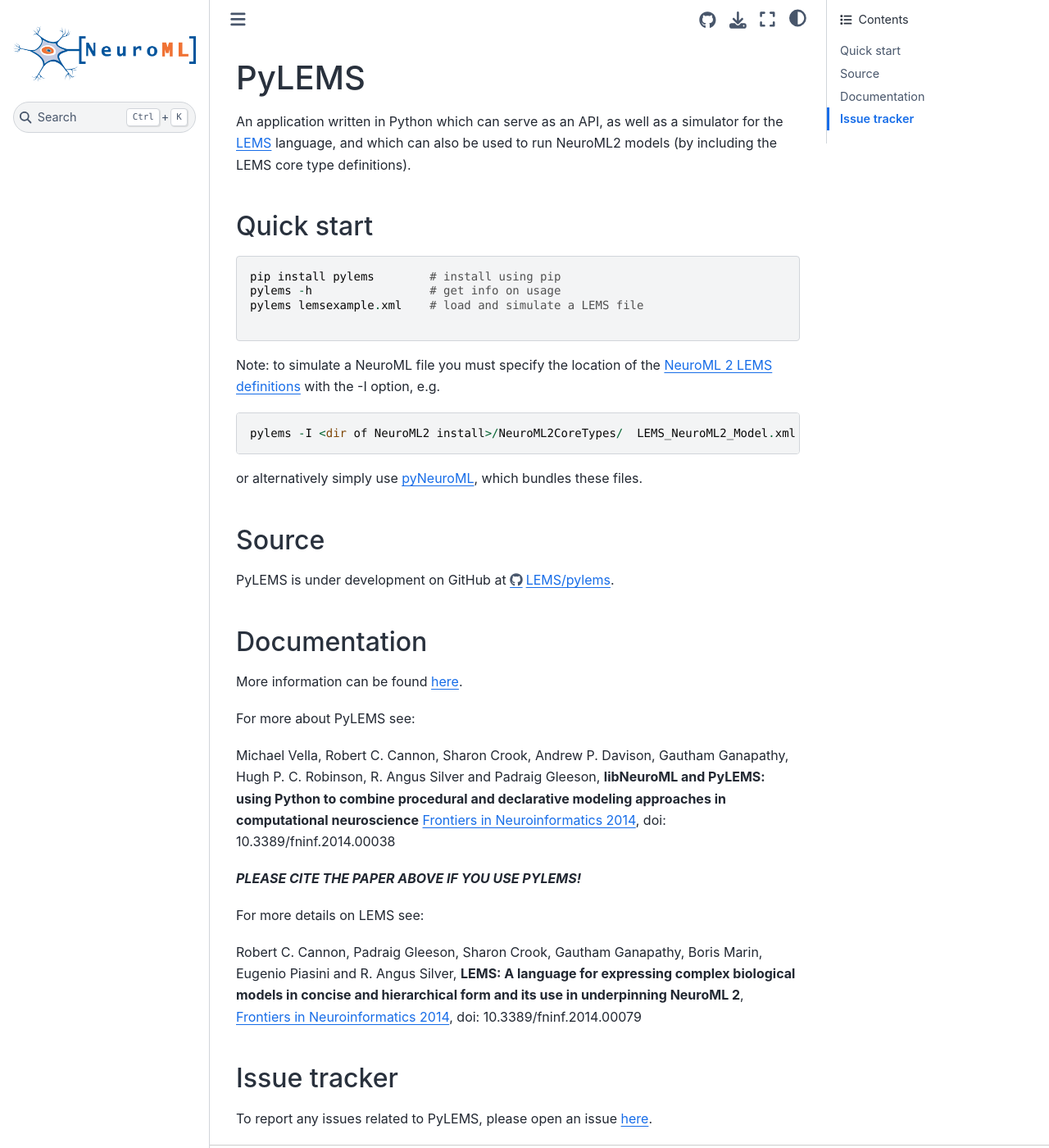
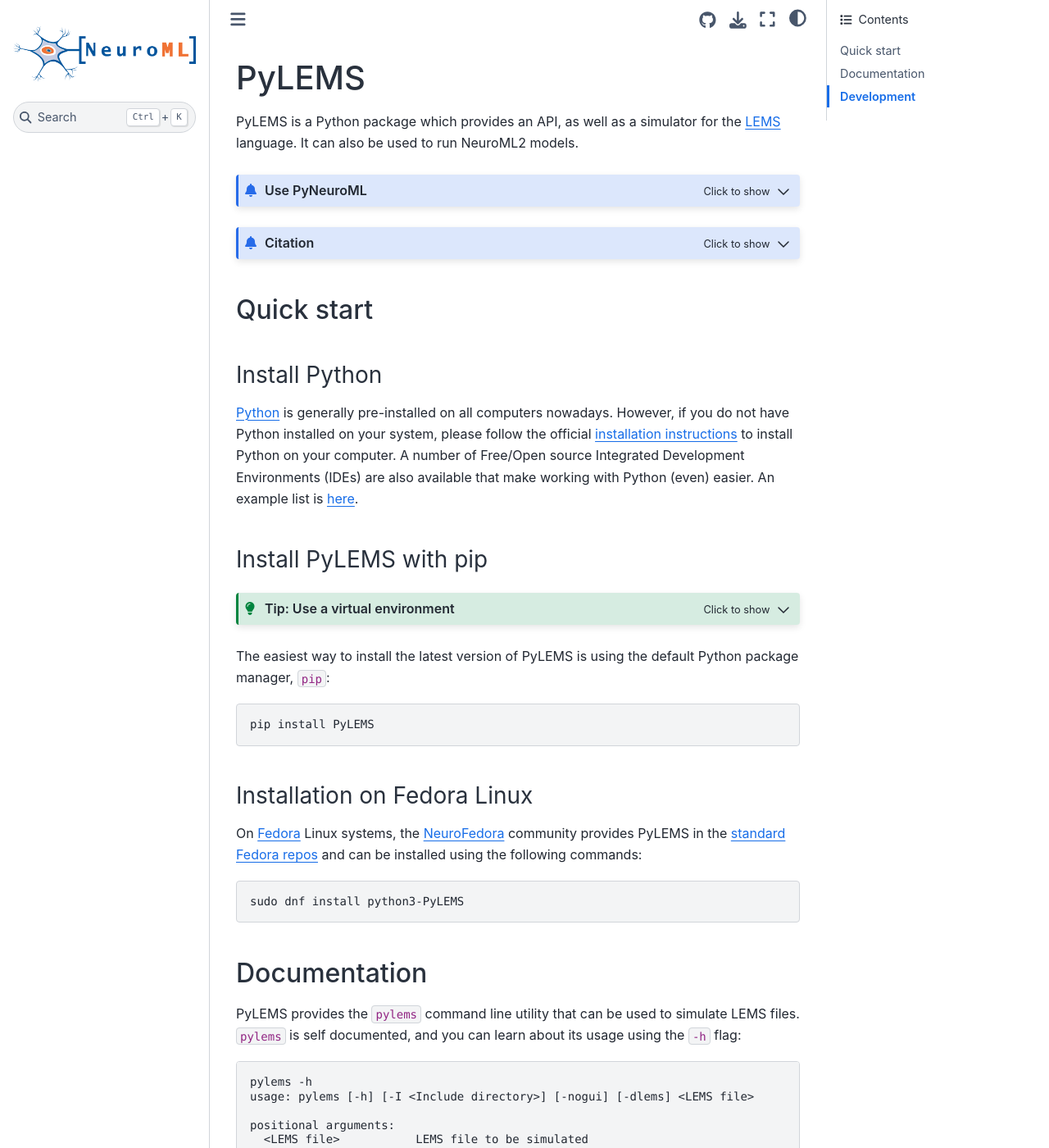
Before and after one commit to NeuroML/Documentation, a Jupyter Book: the page built from source/Userdocs/Software/PyLEMS.md, in a window 1280 px wide and 1400 px high. Shown: the whole window at 82% size. Built offline with Jupyter Book 1.0.4 settings and Sphinx 7.4.7 and the Sphinx Book theme 1.1.4, drawn with Linux system fonts in a browser that asks for light colours; pages that are not in the unit, such as notebooks, are missing from menus; cross-references to code outside the pages are shown as plain code; some of the changed text lies outside the part shown.

Commit message:
enh: tweak PyLEMS page

````diff
--- a/source/Userdocs/Software/PyLEMS.md
+++ b/source/Userdocs/Software/PyLEMS.md
@@ -1,49 +1,138 @@
 (pylems)=
 # PyLEMS
 
-An application written in Python which can serve as an API, as well as a simulator for
-the [LEMS](http://lems.github.io/LEMS) language, and which can also be used to run NeuroML2
-models (by including the LEMS core type definitions).
+PyLEMS is a Python package which provides an API, as well as a simulator for the [LEMS](http://lems.github.io/LEMS) language.
+It can also be used to run NeuroML2 models.
+```{admonition} Use PyNeuroML
+:class: dropdown
+{ref}`PyNeuroML <pyneuroml>` builds on PyLEMS and includes additional functions.
+```
 
+```{admonition} Citation
+:class: dropdown
+Please cite Vella et al. ({cite}`Vella2014`) if you use PyLEMS.
+```
 
+(pylems:quickstart)=
 ## Quick start
 
+(pylems:install_python)=
+### Install Python
+
+[Python](https://www.python.org/) is generally pre-installed on all computers nowadays.
+However, if you do not have Python installed on your system, please follow the official [installation instructions](https://www.python.org/downloads/) to install Python on your computer.
+A number of Free/Open source Integrated Development Environments (IDEs) are also available that make working with Python (even) easier.
+An example list is [here](https://opensource.com/resources/python/ides).
+
+(pylems:install_with_pip)=
+### Install PyLEMS with pip
+```{admonition} Tip: Use a virtual environment
+:class: tip dropdown
+
+While using Python packages, it is suggested to use a virtual environment to isolate the software you install from each other.
+Learn more about using virtual environments in Python [here](https://docs.python.org/3/tutorial/venv.html).
 ```
-pip install pylems        # install using pip
-pylems -h                 # get info on usage
-pylems lemsexample.xml    # load and simulate a LEMS file
+
+The easiest way to install the latest version of PyLEMS is using the default Python package manager, `pip`:
+```{code-block} console
+pip install PyLEMS
+```
+(pylems:install_fedora)=
+### Installation on Fedora Linux
+
+On [Fedora](https://getfedora.org) Linux systems, the [NeuroFedora](https://neuro.fedoraproject.org) community provides PyLEMS in the [standard Fedora repos](https://src.fedoraproject.org/rpms/python-PyLEMS) and can be installed using the following commands:
+
+```{code-block} console
+sudo dnf install python3-PyLEMS
+```
+(pylems:docs)=
+## Documentation
+
+PyLEMS provides the `pylems` command line utility that can be used to simulate LEMS files.
+`pylems` is self documented, and you can learn about its usage using the `-h` flag:
+
+```{code-block} console
+pylems -h
+usage: pylems [-h] [-I <Include directory>] [-nogui] [-dlems] <LEMS file>
+
+positional arguments:
+  <LEMS file>           LEMS file to be simulated
+
+optional arguments:
+  -h, --help            show this help message and exit
+  -I <Include directory>
+                        Directory to be searched for included files
+  -nogui                If this is specified, just parse & simulate the model, but don't show any plots
+  -dlems                If this is specified, export the LEMS file as dLEMS (distilled LEMS in JSON format, see https://github.com/borismarin/som-codegen)
+```
+
+To simulate a LEMS file:
+
+```{code-block} console
+pylems lemsexample.xml
 
 ```
-
-Note: to simulate a NeuroML file you must specify the location of the [NeuroML 2 LEMS definitions](https://github.com/NeuroML/NeuroML2/tree/master/NeuroML2CoreTypes) with the -I option, e.g.
-```
+Please note that if you are simulating a NeuroML file you will have to also specify the location of the {ref}`NeuroML 2 LEMS definitions <schema:neuromlcorecomptypes>` with the `-I` option.
+We suggest that you use {ref}`pyNeuroML <pyNeuroML>` where this is not required:
+```{code-block} console
 pylems -I <dir of NeuroML2 install>/NeuroML2CoreTypes/  LEMS_NeuroML2_Model.xml
 ```
 
-or alternatively simply use {ref}`pyNeuroML <pyNeuroML>`, which bundles these files.
+For more information on PyLEMS, please see Vella et al. ({cite}`Vella2014`) and Cannon et al. ({cite}`Cannon2014`).
 
-## Source
+(pylems:api_docs)=
+### API documentation
+```{admonition} TODO!
+:class: dropdown
+Generate and publish API documentation for PyLEMS.
+Issue filed: https://github.com/LEMS/pylems/issues/45
+```
+The PyLEMS API is also self documented.
+You can use Python's in-built documentation viewer `pydoc` to view the documentation for any of the package's modules and their functions:
 
-PyLEMS is under development on GitHub at [https://github.com/LEMS/pylems](https://github.com/LEMS/pylems).
+```{code-block} console
+Help on package lems:
 
-## Documentation
+NAME
+    lems
 
-More information can be found [here](https://github.com/LEMS/pylems).
+DESCRIPTION
+    @author: Gautham Ganapathy
+    @organization: LEMS (http://neuroml.org/lems/, https://github.com/organizations/LEMS)
+    @contact: gautham@lisphacker.org
 
-For more about PyLEMS see:
+PACKAGE CONTENTS
+    api
+    base (package)
+    dlems (package)
+    model (package)
+    parser (package)
+    run
+    sim (package)
 
-Michael Vella, Robert C. Cannon, Sharon Crook, Andrew P. Davison, Gautham Ganapathy, Hugh P. C. Robinson, R. Angus Silver and Padraig Gleeson,
-**libNeuroML and PyLEMS: using Python to combine procedural and declarative modeling approaches in computational neuroscience**
-[Frontiers in Neuroinformatics 2014](http://journal.frontiersin.org/Journal/10.3389/fninf.2014.00038/abstract), doi: 10.3389/fninf.2014.00038
+DATA
+    logger = <Logger LEMS (WARNING)>
 
-_**PLEASE CITE THE PAPER ABOVE IF YOU USE PYLEMS!**_
+VERSION
+    0.5.2
 
-For more details on LEMS see:
+FILE
+    /usr/lib/python3.9/site-packages/lems/__init__.py
 
-Robert C. Cannon, Padraig Gleeson, Sharon Crook, Gautham Ganapathy, Boris Marin, Eugenio Piasini and R. Angus Silver,
-**LEMS: A language for expressing complex biological models in concise and hierarchical form and its use in underpinning NeuroML 2**,
-[Frontiers in Neuroinformatics 2014](http://journal.frontiersin.org/Journal/10.3389/fninf.2014.00079/abstract), doi: 10.3389/fninf.2014.00079
+```
+Most IDEs are able to show you this information as you use them in your Python scripts.
 
-## Issue tracker
+(pylems:gethelp)=
+### Getting help
 
-To report any issues related to PyLEMS, please open an issue [here](https://github.com/LEMS/pylems/issues).
+For any questions regarding PyLEMS, please open an issue on the GitHub issue tracker [here](https://github.com/LEMS/pylems/issues).
+Any bugs and feature requests can also be filed there.
+
+You can also use any of the {ref}`communication channels of the NeuroML community <contact>`.
+
+(pylems:development)=
+## Development
+
+PyLEMS is developed on GitHub at [https://github.com/LEMS/pylems](https://github.com/LEMS/pylems) under the [LGPL-3.0 license](https://github.com/LEMS/pylems/blob/master/LICENSE.lesser).
+The repository contains the complete source code along with instructions on building/installing PyLEMS.
+Please follow the instructions there to build PyLEMS from source.
````
